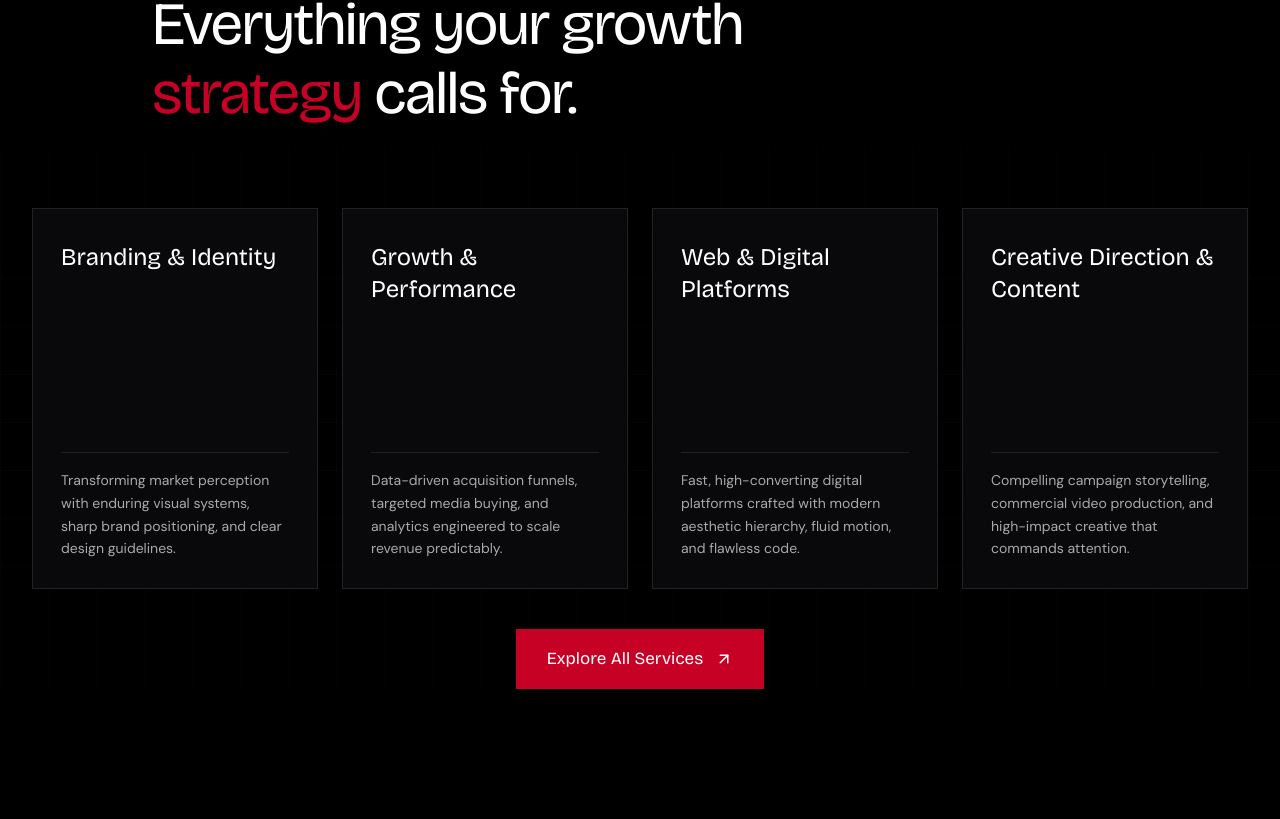
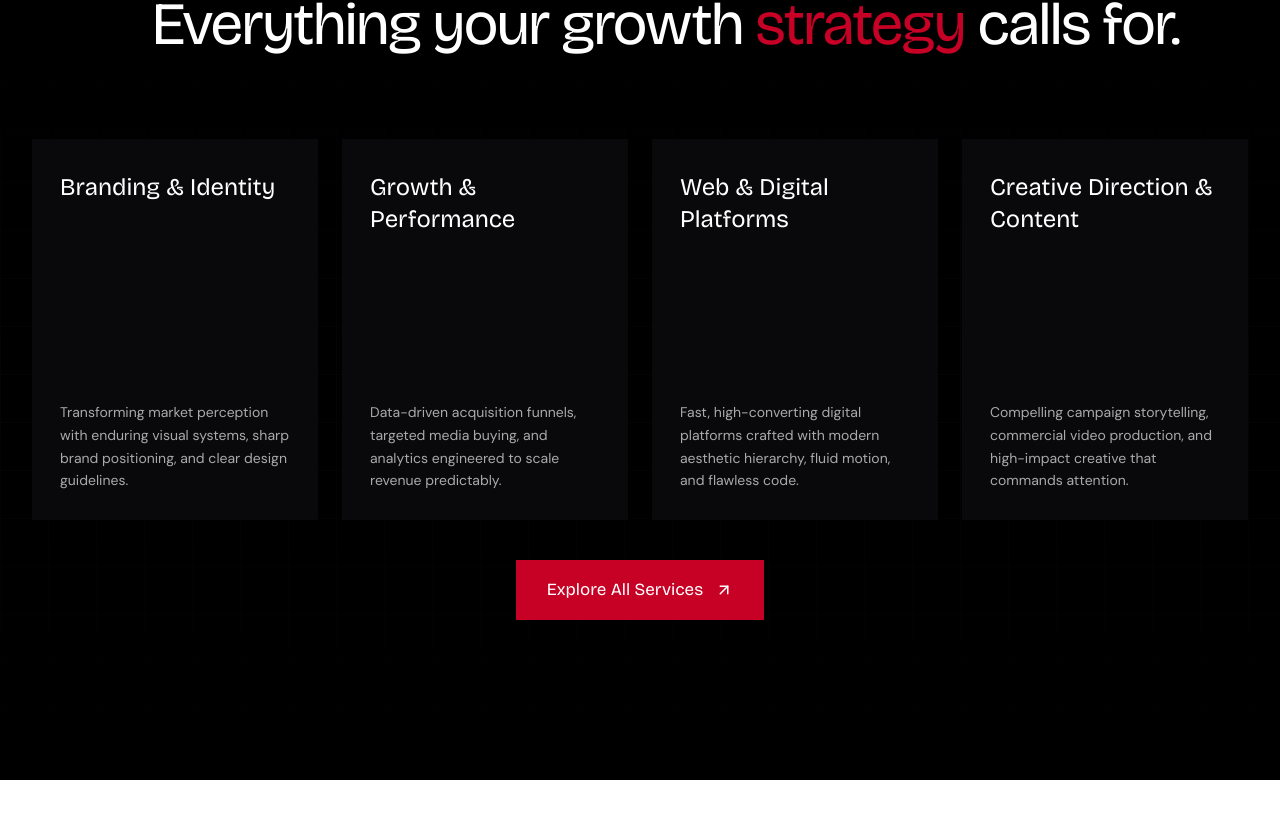
Before and after one commit to nikhilkumar202002/kaizen-ads, a React (Vite) app: page / in a window 1280 px wide. Shown: the part 5027-5846 px from the top of the page. After the commit the page ends 5807 px from the top, so only its background shows below. Built offline with nearby package versions, Linux system fonts and the light colour scheme.

Commit message:
refactor: update heading layout and remove borders in ServiceCards component

```diff
--- a/src/components/home/ServiceCards.jsx
+++ b/src/components/home/ServiceCards.jsx
@@ -60,11 +60,10 @@ const ServiceCards = () => {
       {/* Main Content Container */}
       <div className="relative z-10 max-w-7xl mx-auto px-4 sm:px-6 lg:px-8">
 
-        {/* Left-Aligned Section Heading with 80px Left Margin (no subheading, no description) */}
+        {/* Left-Aligned Section Heading with Left Margin */}
         <div className="mb-12 sm:mb-16 lg:mb-20 ml-0 sm:ml-8 lg:ml-[120px]">
           <h2 className="font-heading text-3xl sm:text-5xl md:text-6xl font-normal leading-[1.15] tracking-tight text-white">
-            Everything your growth <br className="hidden sm:inline" />
-            <span className="text-primary">strategy</span> calls for.
+            Everything your growth <span className="text-primary">strategy</span> calls for.
           </h2>
         </div>
 
@@ -81,7 +80,7 @@ const ServiceCards = () => {
                 delay: index * 0.1,
                 ease: [0.215, 0.61, 0.355, 1],
               }}
-              className="group relative aspect-[3/4] w-full overflow-hidden bg-zinc-950 border border-white/10 rounded-none cursor-pointer flex flex-col justify-between p-6 sm:p-7"
+              className="group relative aspect-[3/4] w-full overflow-hidden bg-zinc-950 rounded-none cursor-pointer flex flex-col justify-between p-6 sm:p-7"
             >
               {/* Background Image (Reveals & zooms on hover) */}
               <img
@@ -114,7 +113,7 @@ const ServiceCards = () => {
               </div>
 
               {/* Bottom Area: Description */}
-              <div className="relative z-10 pt-4 border-t border-white/10 group-hover:border-white/20 transition-colors">
+              <div className="relative z-10 pt-4">
                 <p className="font-sans text-xs sm:text-sm text-white/65 group-hover:text-white/85 leading-relaxed transition-colors duration-300">
                   {service.description}
                 </p>
```
